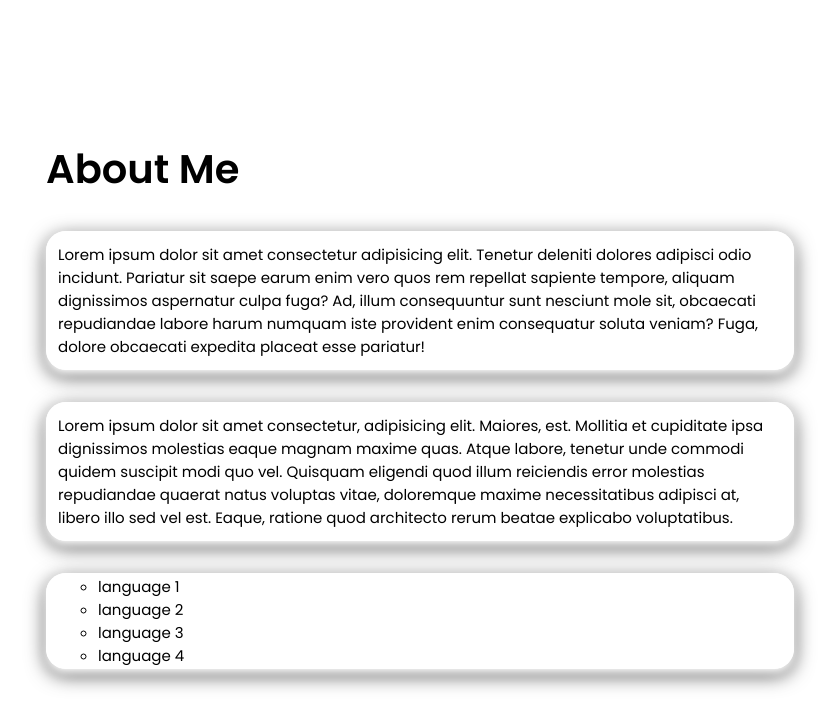
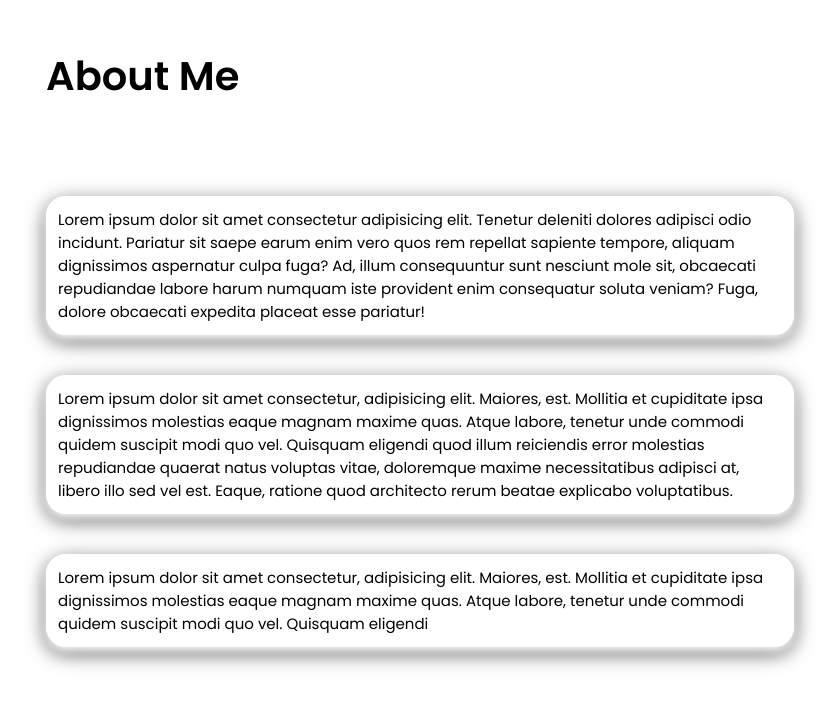
Before and after one commit to SahanArda/website-portfolio, a plain HTML site: page index.html in a window 1280 px wide. Shown: the part 871-1598 px from the top of the page, without its empty margins (220-1059 px from the left). Drawn offline with Linux system fonts and the light colour scheme.

Commit message:
updated the about section and centered the text

```diff
--- a/index.html
+++ b/index.html
@@ -52,12 +52,11 @@
                         Quisquam eligendi quod illum reiciendis error molestias repudiandae quaerat natus voluptas vitae, doloremque maxime necessitatibus adipisci at, libero illo sed vel est. Eaque, ratione quod architecto rerum beatae explicabo voluptatibus.
                     </p>
 
-                    <ol>
-                        <li>language 1</li>
-                        <li>language 2</li>
-                        <li>language 3</li>
-                        <li>language 4</li>
-                    </ol>
+                    <p>
+                        Lorem ipsum dolor sit amet consectetur, adipisicing elit. Maiores, est. Mollitia et cupiditate ipsa dignissimos molestias eaque magnam maxime quas. Atque labore, tenetur unde commodi quidem suscipit modi quo vel.
+                        Quisquam eligendi
+                    </p>
+
                 </div>
 
             </div>
--- a/styles.css
+++ b/styles.css
@@ -139,7 +139,7 @@ button:hover {
 .about {
     display: flex;
     justify-content: center;
-    align-items: center;
+    align-items: flex-start;
     background-color: white;
     min-height: 100vh;
 }
@@ -155,29 +155,25 @@ button:hover {
 .info h1 {
     font-size: var(--big-font-size);
     text-align: flex-start;
-    margin-bottom: 25px;
+    margin-bottom: 90px;
     cursor: default;
 }
 
-.info p, ol{
+.info p {
     font-size: var(--normal-font-size);
     border: 2px solid var(--secondary-color-light);
     box-shadow: 0 4px 8px 0 #fff, 0 6px 20px 0 #000000b3;
     border-radius: 20px;
     padding: 10px;
-    margin-top: 2rem;
+    margin-top: 2.5rem;
     transition: 0.3s ease 0s;
-}
-
-.info ol{
-    padding: 0 50px;
 }
 
 .info li {
     list-style: circle;
 }
 
-.info p:hover, .info ol:hover {
+.info p:hover{
     transform: scale(1.05);
 }
 
```
